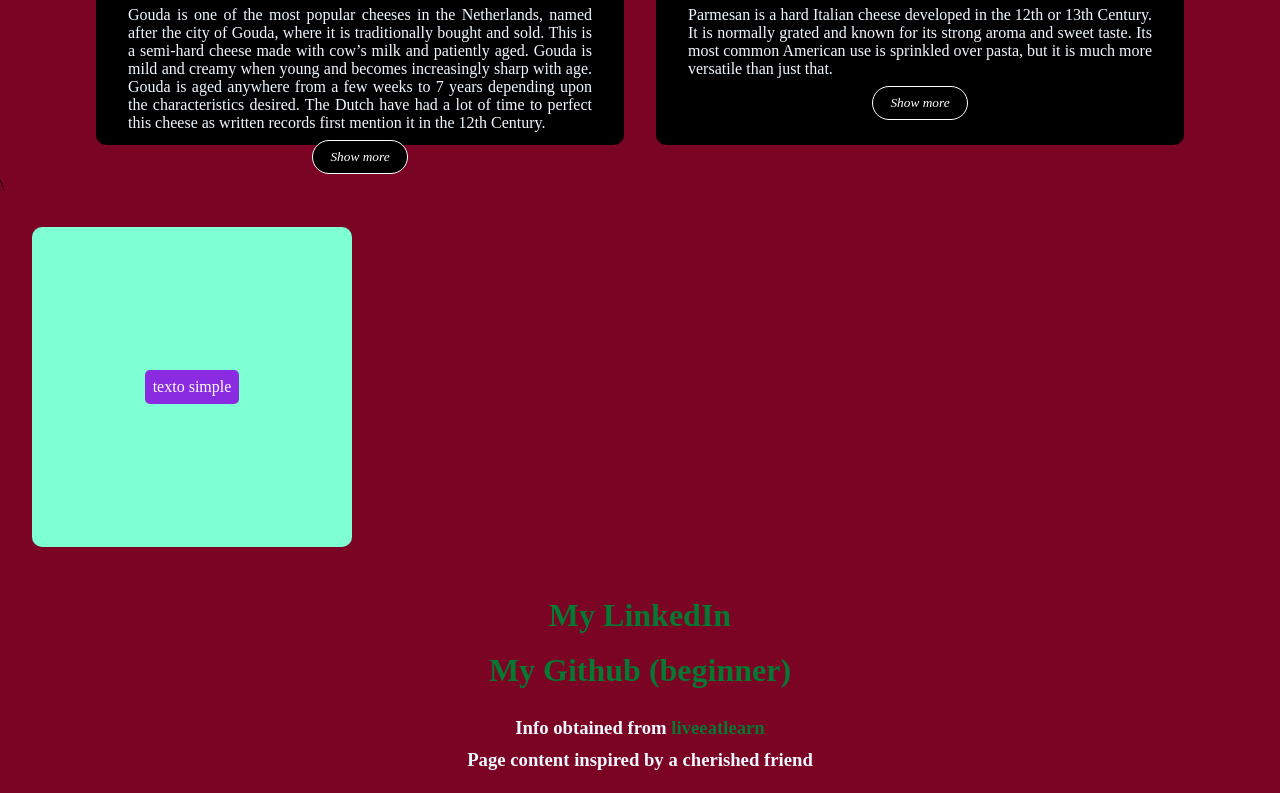
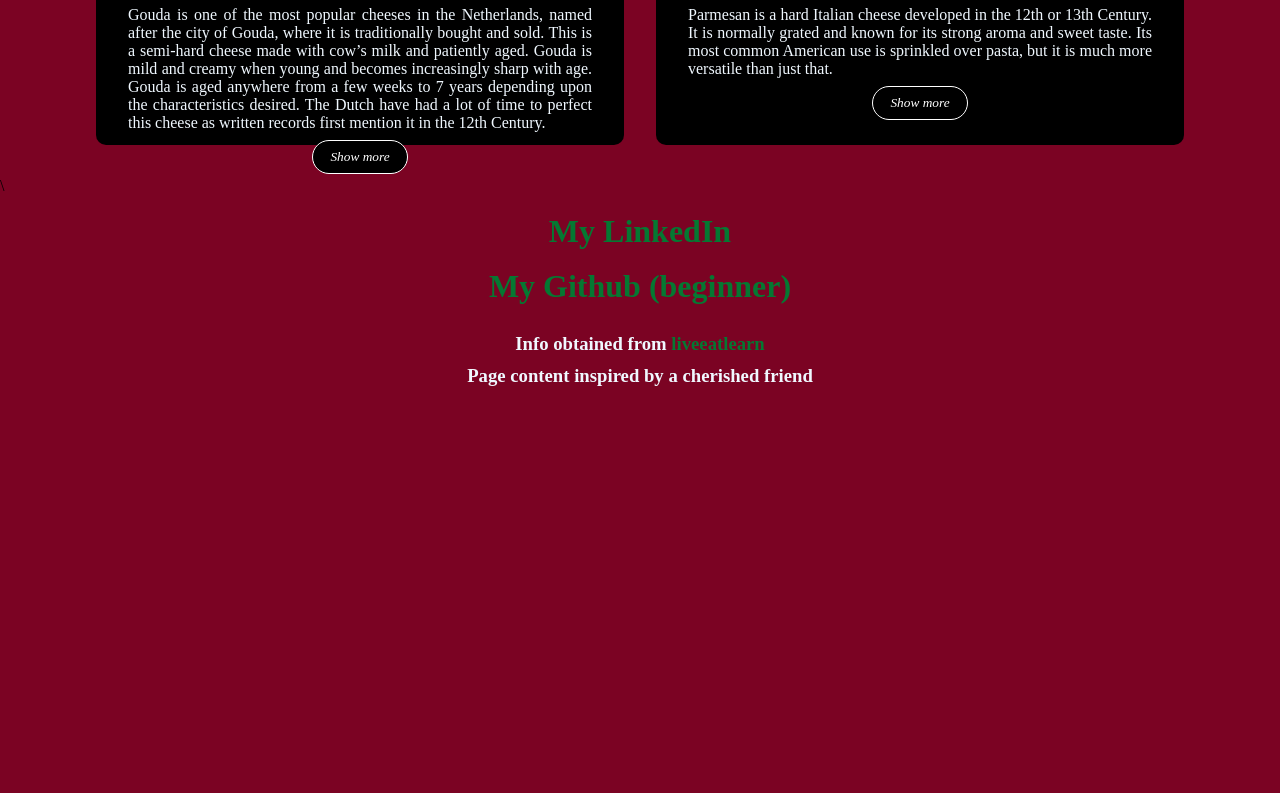
Before and after one commit to Paam-8/Irma-s-Cheesy-Website, a plain HTML site: page index.html in a window 1280 px wide. Shown: the part 1765-2558 px from the top of the page. After the commit the page ends 2174 px from the top, so only its background shows below. Drawn offline with Linux system fonts and the light colour scheme; a web font is replaced by a local one.

Commit message:
cajaeditada

```diff
--- a/index.html
+++ b/index.html
@@ -4,7 +4,7 @@
     <meta charset="UTF-8">
     <meta name="viewport" content="width=device-width, initial-scale=1.0">
     <link rel="stylesheet" href="style.css">
-    <title>Flexbox-Cheesy site</title>
+    <title>Irma's Cheesy Website</title>
 </head>
 <body>
     <header>
@@ -83,9 +83,6 @@
             <button>Show more</button>
         </div>
     </div>\
-    <div class="box">
-        <p>texto simple</p>
-    </div>
 </body>
 <footer>
     <span>
```
